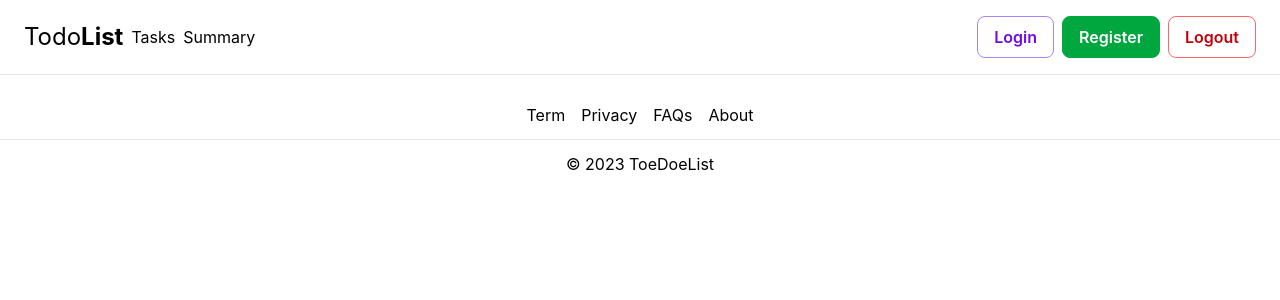
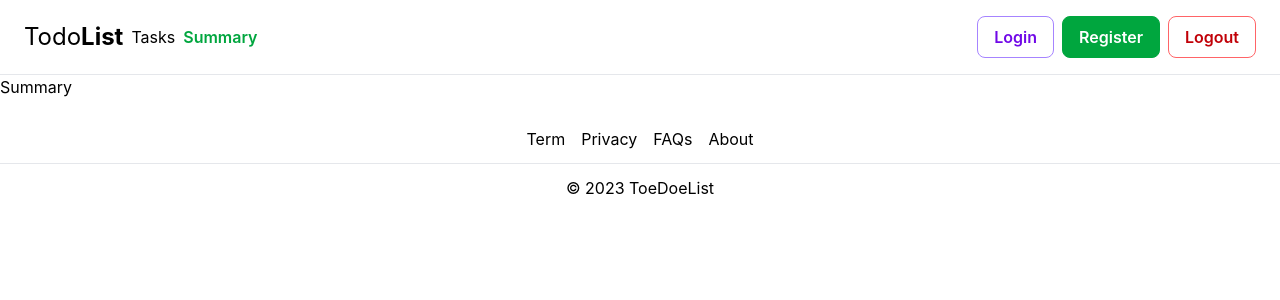
Before and after one commit to nambelaas/vue-todo-app, a Vue app: page /summary in a window 1280 px wide. Shown: the top 300 px of the page. Built offline with nearby package versions, Linux system fonts and the light colour scheme; the HTML template or start-up script is replaced by a standard one.

Commit message:
add dynamic active link

```diff
--- a/src/components/Navbar.vue
+++ b/src/components/Navbar.vue
@@ -56,11 +56,15 @@
       >
         <ul class="flex flex-col sm:flex-row gap-2">
           <li class="nav-item">
-            <!-- <router-link :to="{ name: 'Tasks' }" class="">Tasks</router-link> -->
-            <a href="#" @click.prevent="$router.push('/tasks')">Tasks</a>
+            <router-link :to="{ name: 'Tasks' }" class="cursor-pointer hover:text-gray-500"
+              >Tasks</router-link
+            >
+            <!-- <a @click.prevent="$router.push('/tasks')">Tasks</a> -->
           </li>
           <li class="nav-item">
-            <router-link to="#" class="nav-link">Summary</router-link>
+            <router-link :to="{ name: 'Summary' }" class="cursor-pointer hover:text-gray-500"
+              >Summary</router-link
+            >
           </li>
         </ul>
         <ul
--- /dev/null
+++ b/src/pages/SummaryPage.vue
@@ -0,0 +1,3 @@
+<template>
+  <h1>Summary</h1>
+</template>
--- a/src/router/index.ts
+++ b/src/router/index.ts
@@ -3,5 +3,6 @@ import routes from './routes'
 
 export default createRouter({
     routes,
-    history: createWebHistory()
+    history: createWebHistory(),
+    linkActiveClass: 'font-semibold text-green-600 hover:text-green-500'
 })
--- a/src/router/routes.ts
+++ b/src/router/routes.ts
@@ -1,6 +1,7 @@
 import LoginPage from "@/pages/LoginPage.vue";
 import RegisterPage from "@/pages/RegisterPage.vue";
 import TasksPage from "@/pages/TasksPage.vue";
+import SummaryPage from "@/pages/SummaryPage.vue";
 
 const routes = [
     {
@@ -18,6 +19,11 @@ const routes = [
         component: RegisterPage,
         name: "Register"
     },
+    {
+        path: "/summary",
+        component: SummaryPage,
+        name: "Summary"
+    },
 ]
 
 export default routes
```
